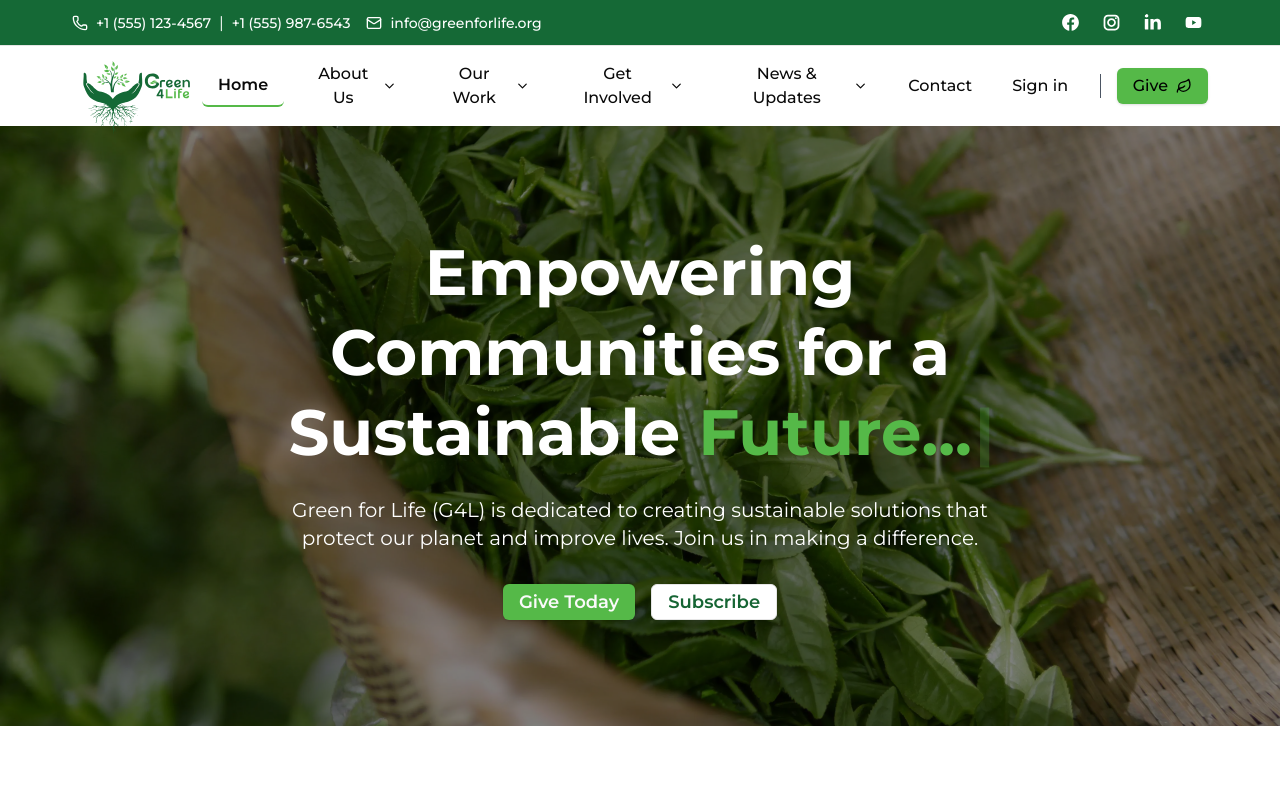
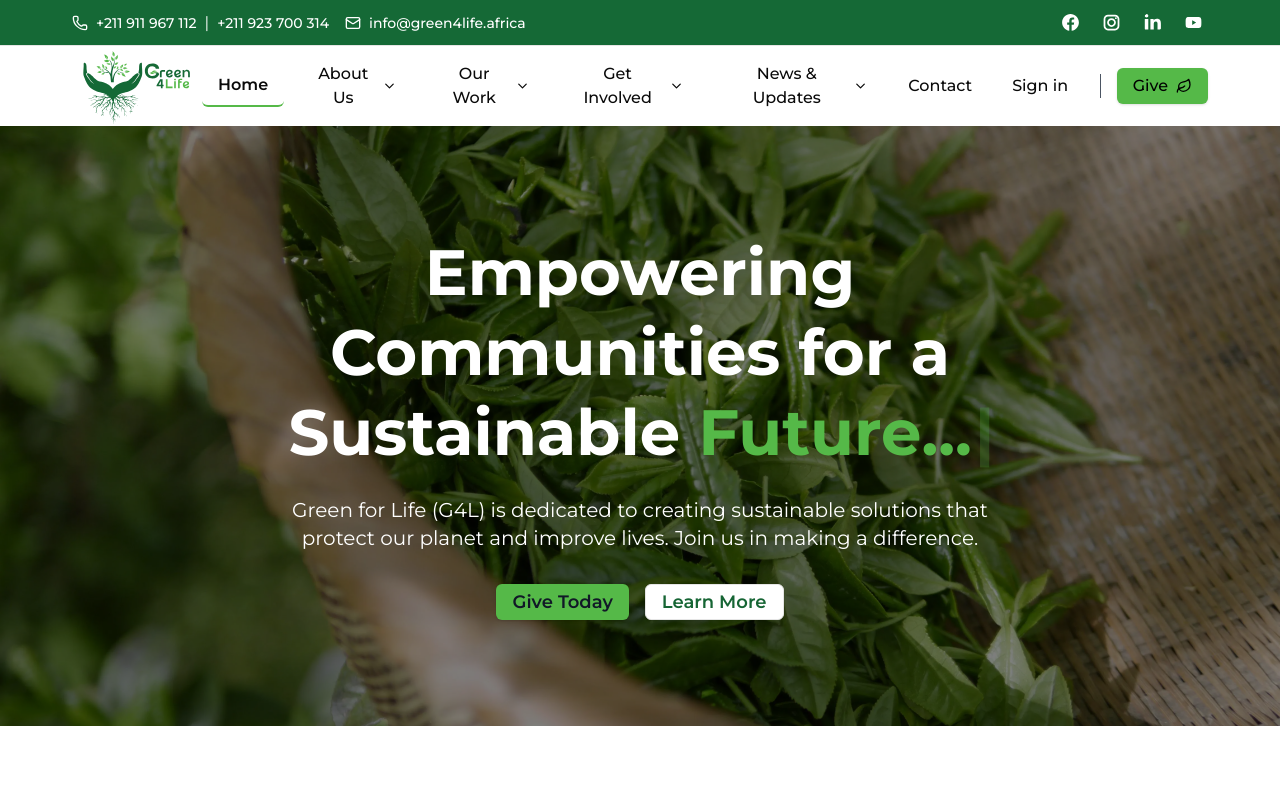
Before and after one commit to Kim-Emmanuel/green-for-life, a Next.js app: page / in a window 1280 px wide. Shown: the top 800 px of the page. Built offline with nearby package versions, Linux system fonts and the light colour scheme.

Commit message:
Updates on the Homepage and contact page

```diff
--- a/src/components/Contact.tsx
+++ b/src/components/Contact.tsx
@@ -296,13 +296,13 @@ export default function Contact() {
 												href="tel:+15551234567"
 												className="block text-lg font-medium hover:text-green-700"
 											>
-												+1 (555) 123-4567
+												+211 911 967 112
 											</a>
 											<a
 												href="tel:+15559876543"
 												className="block text-lg font-medium hover:text-green-700"
 											>
-												+1 (555) 987-6543
+												+211 923 700 314
 											</a>
 										</div>
 									</div>
@@ -345,13 +345,13 @@ export default function Contact() {
 												href="mailto:info@greenforlife.org"
 												className="block font-medium hover:text-green-700"
 											>
-												info@greenforlife.org
+												info@green4life.africa
 											</a>
 											<a
 												href="mailto:support@greenforlife.org"
 												className="block font-medium hover:text-green-700"
 											>
-												support@greenforlife.org
+												support@green4life.africa
 											</a>
 										</div>
 									</div>
--- a/src/components/Home.tsx
+++ b/src/components/Home.tsx
@@ -67,14 +67,14 @@ export default function Home() {
 							transition={{ delay: 0.4 }}
 							className="flex justify-center space-x-4"
 						>
-							<Button className="bg-primary hover:bg-green-700 text-lg font-semibold">
+							<Button className="bg-primary text-gray-900 text-lg font-semibold">
 								Give Today
 							</Button>
 							<Button
 								variant="outline"
 								className="text-green-800 hover:bg-gray-100 text-lg font-semibold"
 							>
-								Subscribe
+								Learn More
 							</Button>
 						</motion.div>
 					</div>
--- a/src/components/layout/Footer.tsx
+++ b/src/components/layout/Footer.tsx
@@ -142,7 +142,7 @@ export default function Footer() {
 							className="relative w-[100px] h-[50px] md:w-[120px] md:h-[60px] lg:w-[150px] lg:h-[80px]"
 						>
 							<Image
-								src="/green-for-life.svg"
+								src="/white logo-01.svg"
 								alt="Green For Life"
 								width={130}
 								height={60}
--- a/src/components/layout/Header.tsx
+++ b/src/components/layout/Header.tsx
@@ -274,14 +274,14 @@ export default function Header() {
 										href="tel:+15551234567"
 										className="text-white font-medium text-xs lg:text-sm hover:text-slate-300"
 									>
-										+1 (555) 123-4567
+										+211 911 967 112
 									</a>
 									<span className="mx-2 text-white">|</span>
 									<a
 										href="tel:+15559876543"
 										className="text-white font-medium text-xs lg:text-sm hover:text-slate-300"
 									>
-										+1 (555) 987-6543
+										+211 923 700 314
 									</a>
 								</div>
 							</div>
@@ -292,7 +292,7 @@ export default function Header() {
 									href="mailto:info@greenforlife.org"
 									className="text-white font-medium text-xs lg:text-sm hover:text-slate-300"
 								>
-									info@greenforlife.org
+									info@green4life.africa
 								</a>
 							</div>
 						</div>
@@ -363,7 +363,7 @@ export default function Header() {
 						<motion.div
 							whileHover={{ scale: 1.05 }}
 							transition={{ type: "spring", stiffness: 300 }}
-							className="relative w-[100px] h-[40px] md:w-[110px] md:h-[50px] lg:w-[130px] lg:h-[60px]"
+							className="relative w-[100px] h-[40px] md:w-[110px] md:h-[50px] lg:w-[130px] lg:h-[80px]"
 						>
 							<Image
 								src="/green-for-life.svg"
```
Also changed, not shown: public/favicon-white.svg (added), public/white logo-01.svg (added).
